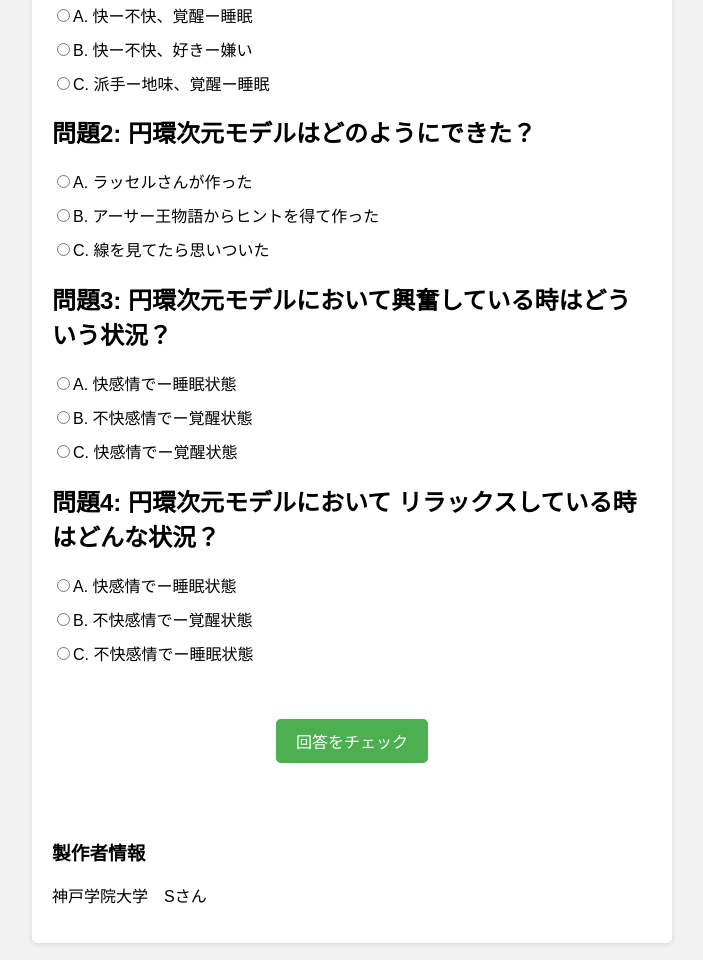
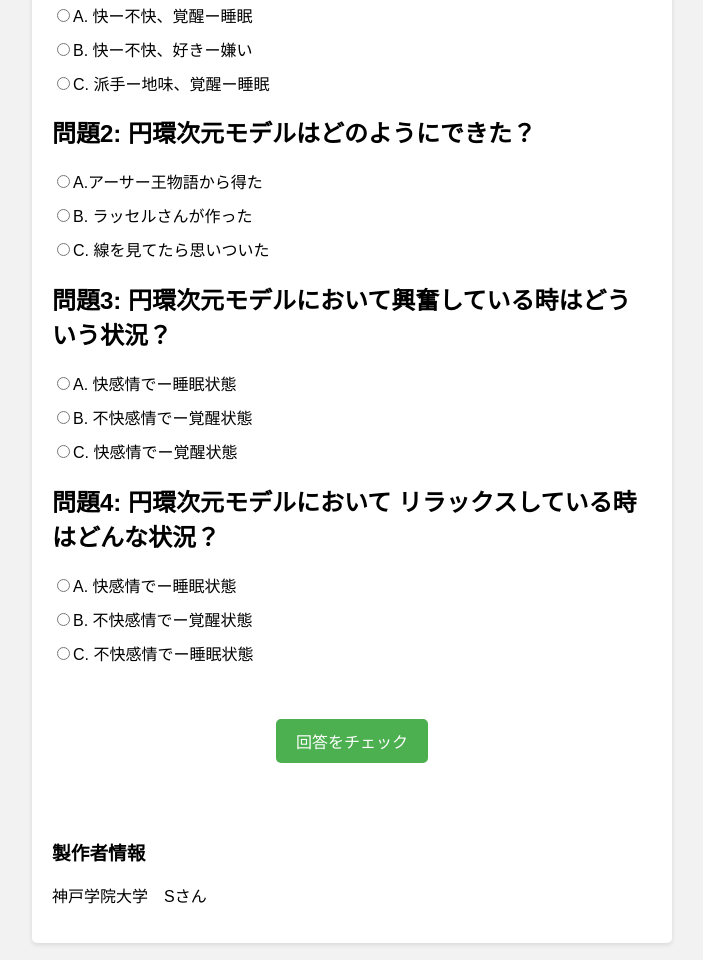
Before and after one commit to gappito/github.io, a plain HTML site: page index.html in a window 1280 px wide. Shown: the part 918-1878 px from the top of the page, without its empty margins (288-991 px from the left). Drawn offline with Linux system fonts and the light colour scheme.

Commit message:
Update index.html

```diff
--- a/index.html
+++ b/index.html
@@ -26,8 +26,8 @@
 
     <h2>問題2: 円環次元モデルはどのようにできた？</h2>
     <ul>
-      <li><input type="radio" name="q2" value="a">A. ラッセルさんが作った</li>
-      <li><input type="radio" name="q2" value="b">B. アーサー王物語からヒントを得て作った</li>
+      <li><input type="radio" name="q2" value="a">A.アーサー王物語から得た</li>
+      <li><input type="radio" name="q2" value="b">B. ラッセルさんが作った</li>
       <li><input type="radio" name="q2" value="c">C. 線を見てたら思いついた</li>
     </ul>
 
```
